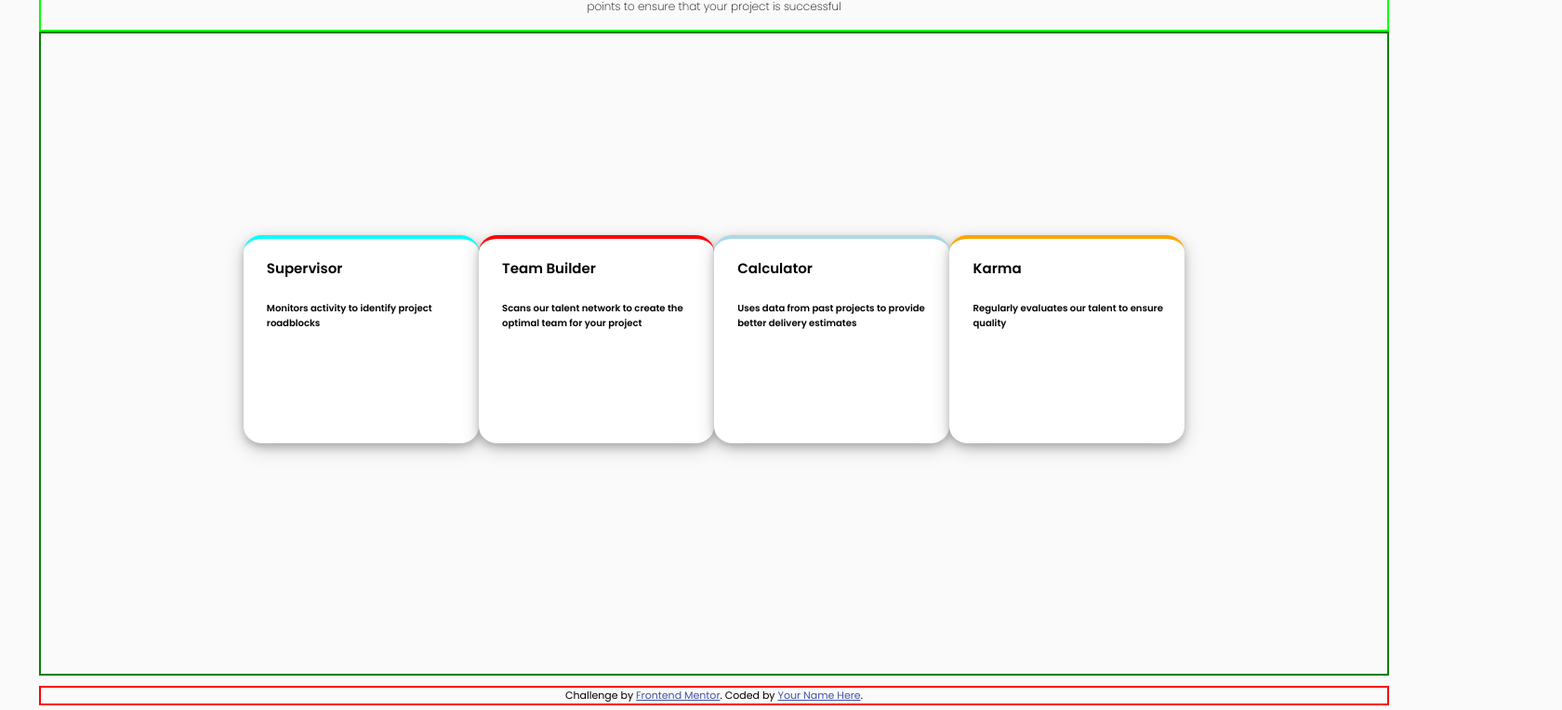
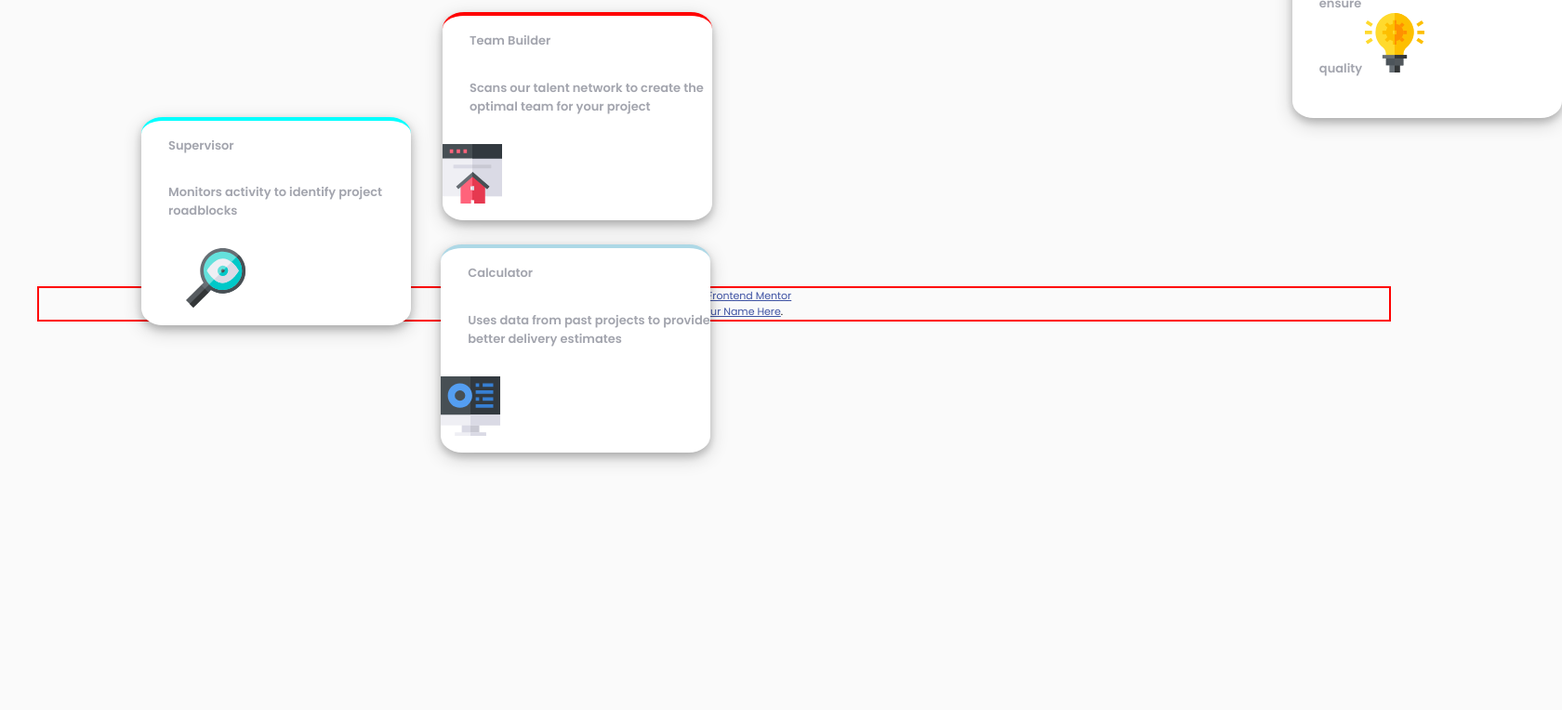
Before and after one commit to Nicolaj123/four-card-feature-section-master, a plain HTML site: page index.html in a window 1536 px wide. Shown: the part 209-973 px from the top of the page at 93% size, 1680 px wide, since content can reach past the window. After the commit the page ends 800 px from the top, so only its background shows below. Drawn offline with Linux system fonts and the light colour scheme.

Commit message:
Version 1.3

```diff
--- a/index.html
+++ b/index.html
@@ -42,24 +42,28 @@
       <h4 class="cuadro1title">Supervisor</h4>
         <h6 class="cuadro1description">Monitors activity to identify project<br>
         roadblocks</h6>
+        <img src="images/icon-supervisor.svg" alt="stylesheet">
     </div>
 
     <div class="cuadro2">
       <h4 class="cuadro2title">Team Builder</h4>
         <h6 class="cuadro2description">Scans our talent network to create the<br>
       optimal team for your project</h6>
+      <img src="images/icon-team-builder.svg" alt="stylesheet">
     </div>
 
     <div class="cuadro3">
       <h4 class="cuadro3title">Calculator</h4>
         <h6 class="cuadro3description">Uses data from past projects to provide<br>
       better delivery estimates</h6>
+      <img src="images/icon-calculator.svg" alt="stylesheet">
     </div>
 
     <div class="cuadro4">
       <h4 class="cuadro4title">Karma</h4>
         <h6 class="cuadro4description">Regularly evaluates our talent to ensure<br>
           quality
+          <img src="images/icon-karma.svg" alt="stylesheet">
     </div>
       </div>
 
@@ -67,8 +71,8 @@
       <p class="attribution">
         Challenge by
         <a href="https://www.frontendmentor.io?ref=challenge" target="_blank"
-          >Frontend Mentor</a
-        >. Coded by <a href="#">Your Name Here</a>.
+          >Frontend Mentor</a>
+        <br>Coded by <a href="#">Your Name Here</a>.
       </p>
     </footer>
   </body>
--- a/styles.css
+++ b/styles.css
@@ -1,5 +1,5 @@
 body {
-  margin: 0 41.6px;
+  margin: 40px;
   background-color: #fafafa;
   text-align: center;
   font-family: "Poppins", serif;
@@ -7,7 +7,6 @@ body {
 }
 
 .primerostitulos {
-  border: solid 2px #00ff00;
   margin-top: 2.5%;
   text-align: center;
 }
@@ -23,13 +22,9 @@ body {
   font-size: 12px;
 }
 
-.cuatrocuadros {
-  border: solid 2px green;
-  display: flex;
-  flex-direction: row;
-  justify-content: center;
-  align-content: space-between;
-  padding: 15%;
+img {
+  left: 200px;
+  position: sticky;
 }
 
 .cuadro1 {
@@ -37,7 +32,7 @@ body {
   display: inline-block;
   position: relative;
   margin: auto 0;
-  width: 292px;
+  width: 290px;
   height: 220px;
   background-color: #ffffff;
   text-align: left;
@@ -50,6 +45,8 @@ body {
 .cuadro1title,
 .cuadro1description {
   padding-left: 10%;
+  color: #a3a5ae;
+  font-size: 13px;
 }
 
 .cuadro2 {
@@ -57,7 +54,7 @@ body {
   display: inline-block;
   position: relative;
   margin: auto 0;
-  width: 292px;
+  width: 290px;
   height: 220px;
   background-color: #ffffff;
   text-align: left;
@@ -70,6 +67,8 @@ body {
 .cuadro2title,
 .cuadro2description {
   padding-left: 10%;
+  color: #a3a5ae;
+  font-size: 13px;
 }
 
 .cuadro3 {
@@ -77,7 +76,7 @@ body {
   display: inline-block;
   position: relative;
   margin: auto 0;
-  width: 292px;
+  width: 290px;
   height: 220px;
   background-color: #ffffff;
   text-align: left;
@@ -90,6 +89,8 @@ body {
 .cuadro3title,
 .cuadro3description {
   padding-left: 10%;
+  color: #a3a5ae;
+  font-size: 13px;
 }
 
 .cuadro4 {
@@ -97,7 +98,7 @@ body {
   display: inline-block;
   position: relative;
   margin: auto 0;
-  width: 292px;
+  width: 290px;
   height: 220px;
   background-color: #ffffff;
   text-align: left;
@@ -110,8 +111,32 @@ body {
 .cuadro4title,
 .cuadro4description {
   padding-left: 10%;
+  color: #a3a5ae;
+  font-size: 13px;
 }
 
 .attribution {
   border: solid 2px red;
 }
+
+@media only screen and (min-width: 1440px) {
+  .cuadro1 {
+    position: relative;
+    top: 112.5px;
+    right: 30px;
+  }
+  .cuadro2 {
+    position: relative;
+    margin-bottom: 0;
+  }
+  .cuadro3 {
+    position: relative;
+    right: 295.8px;
+    top: 250px;
+  }
+  .cuadro4 {
+    position: relative;
+    bottom: 140.8px;
+    left: 325.8px;
+  }
+}
```
